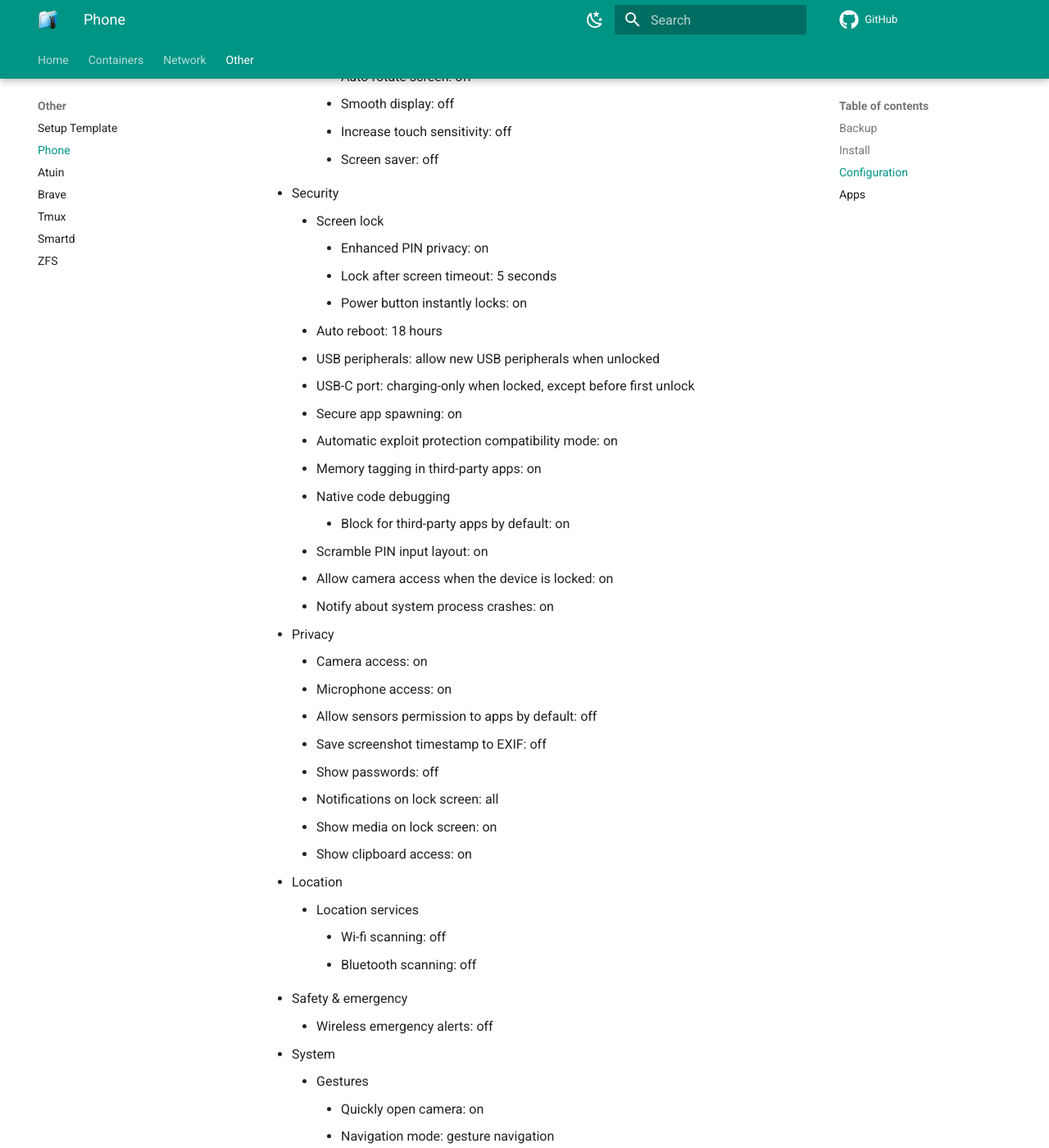
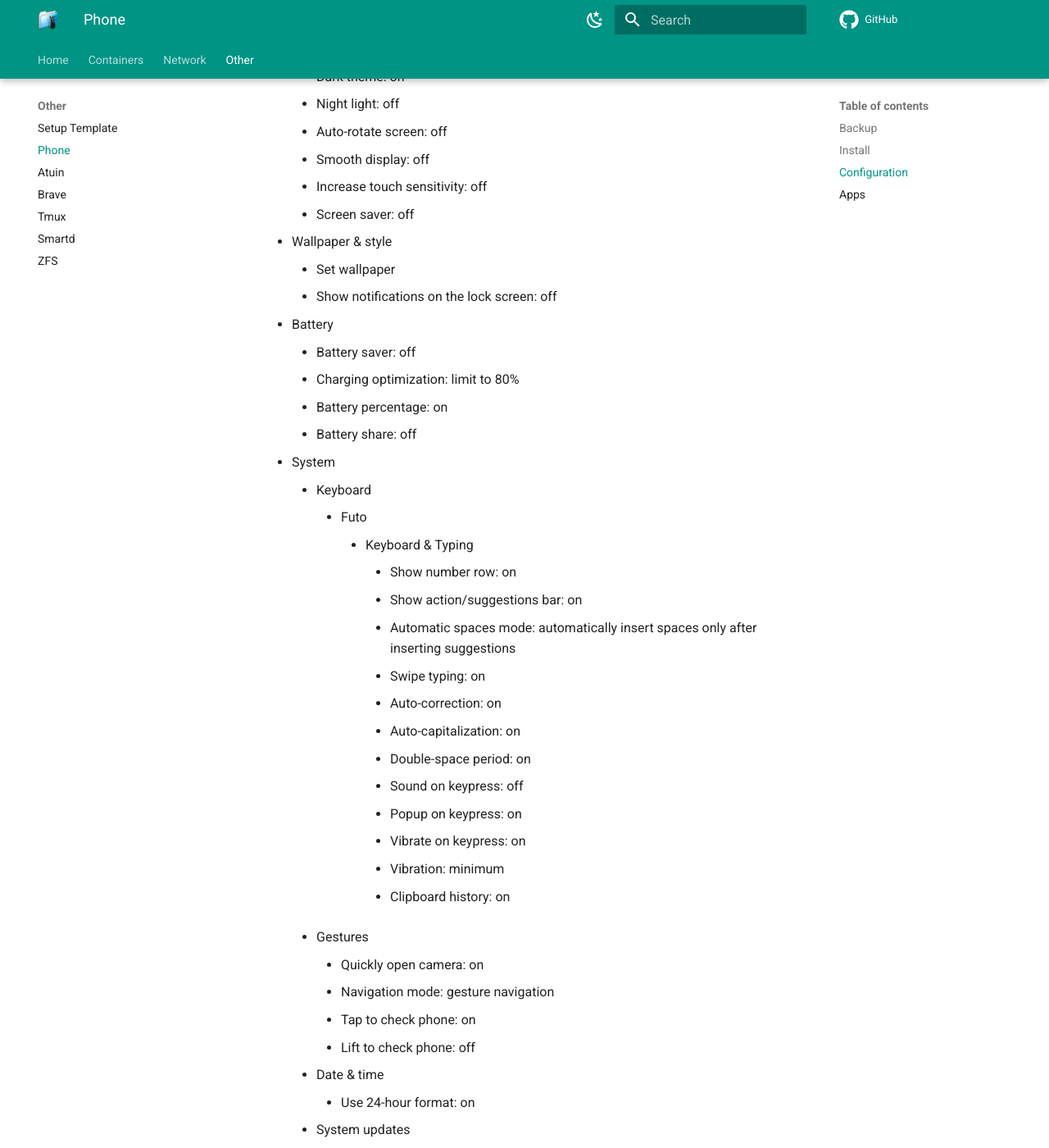
Before and after one commit to quietsy/advanced-configurations, an MkDocs documentation site: the page built from docs/phone.md, in a window 1280 px wide and 1400 px high, scrolled down 2989 px. Shown: the whole window at 82% size. Built offline with MkDocs 1.6.1 and Material for MkDocs 9.7.7, drawn with Linux system fonts in a browser that asks for light colours; comment, search, counter and statistics services are not loaded; some of the changed text lies outside the part shown.

Commit message:
Update phone

```diff
--- a/docs/phone.md
+++ b/docs/phone.md
@@ -33,7 +33,7 @@
 - Copy exports and snapshots back
 - Initial configuration
   - Network & Internet
-    - Private DNS: off
+    - Private DNS: quietsy.dns.domain.tld
     - Internet connectivity checks: off
     - Internet
       - Network preferences
@@ -72,9 +72,11 @@
     - Charging sounds and vibrations: off
     - Tap & click sounds: off
     - Always show icon when in vibrate mode: on
+    - Set ringtone and notification sound
   - Display
     - Adaptive brightness: on
     - Lock screen
+      - Privacy: don't show notifications at all
       - Shortcuts
         - Flashlight
         - Camera
@@ -83,45 +85,37 @@
       - Tap to check phone: on
       - Lift to check phone: off
       - Wake screen for notifications: on
-      - Screen timeout: 1 minute
-      - Dark theme: on
-      - Night light: off
-      - Auto-rotate screen: off
-      - Smooth display: off
-      - Increase touch sensitivity: off
-      - Screen saver: off
-  - Security
-    - Screen lock
-      - Enhanced PIN privacy: on
-      - Lock after screen timeout: 5 seconds
-      - Power button instantly locks: on
-    - Auto reboot: 18 hours
-    - USB peripherals: allow new USB peripherals when unlocked
-    - USB-C port: charging-only when locked, except before first unlock
-    - Secure app spawning: on
-    - Automatic exploit protection compatibility mode: on
-    - Memory tagging in third-party apps: on
-    - Native code debugging
-      - Block for third-party apps by default: on
-    - Scramble PIN input layout: on
-    - Allow camera access when the device is locked: on
-    - Notify about system process crashes: on
-  - Privacy
-    - Camera access: on
-    - Microphone access: on
-    - Allow sensors permission to apps by default: off
-    - Save screenshot timestamp to EXIF: off
-    - Show passwords: off
-    - Notifications on lock screen: all
-    - Show media on lock screen: on
-    - Show clipboard access: on
-  - Location
-    - Location services
-      - Wi-fi scanning: off
-      - Bluetooth scanning: off
-  - Safety & emergency
-    - Wireless emergency alerts: off
+    - Screen timeout: 1 minute
+    - Dark theme: on
+    - Night light: off
+    - Auto-rotate screen: off
+    - Smooth display: off
+    - Increase touch sensitivity: off
+    - Screen saver: off
+  - Wallpaper & style
+    - Set wallpaper
+    - Show notifications on the lock screen: off
+  - Battery
+    - Battery saver: off
+    - Charging optimization: limit to 80%
+    - Battery percentage: on
+    - Battery share: off
   - System
+    - Keyboard
+      - Futo
+        - Keyboard & Typing
+          - Show number row: on
+          - Show action/suggestions bar: on
+          - Automatic spaces mode: automatically insert spaces only after inserting suggestions
+          - Swipe typing: on
+          - Auto-correction: on
+          - Auto-capitalization: on
+          - Double-space period: on
+          - Sound on keypress: off
+          - Popup on keypress: on
+          - Vibrate on keypress: on
+          - Vibration: minimum
+          - Clipboard history: on
     - Gestures
       - Quickly open camera: on
       - Navigation mode: gesture navigation
@@ -131,16 +125,58 @@
       - Use 24-hour format: on
     - System updates
       - Require battery above warning: on
-      - Require device to be charging: on
+      - Require device to be charging: off
       - Automatic reboot: on
     - Developer options
       - OEM unlocking: off
       - USB debugging: off
       - Wireless debugging: off
       - Mobile data always active: off
-      - Disable bluetooth LE audio hardware offload: off
+      - Disable bluetooth LE audio hardware offload: on
+  - Security & privacy
+    - Security
+      - Screen lock
+        - Scramble PIN input layout: on
+        - Enhanced PIN privacy: on
+        - Lock after screen timeout: 5 seconds
+        - Power button instantly locks: on
+        - Allow camera access when locked: on
+      - Fingerprint unlock
+        - Add both hands
+        - Use for screen unlocking: on
+    - Privacy
+      - Camera access: on
+      - Microphone access: on
+      - Show clipboard access: on
+      - Show passwords: off
+      - Allow sensors permission to apps by default: off
+      - Save screenshot timestamp to EXIF: off
+      - Notifications on lock screen: all
+      - Show media on lock screen: on
+    - Exploit protection
+      - Auto reboot: 18 hours
+      - USB-C port: charging-only when locked, except before first unlock
+      - Hardened memory allocator: disable camera
+      - Memory tagging: check
+      - Native code debugging: check, disable protonmail
+      - Webview JIT: check, disable PDF viewer
+      - DCL via memory: check, allow google play services, vanadium
+      - DCL via storage: off
+      - Secure app spawning: on
+    - More privacy & security
+      - Allow sensors permission to apps by default: off
+      - Notify about system process crashes: on
+      - Automatic exploit protection compatibility mode: on
+  - Location
+    - Location services
+      - Wi-fi scanning: off
+      - Bluetooth scanning: off
+  - Safety & emergency
+    - Wireless emergency alerts: off
 
 ## Apps
+
+App store priority for installation: google play store > obtainium (github) > obtainium (f-droid)
 
 - Audiobookshelf
   - Permissions: network
@@ -161,9 +197,6 @@
 - Discord
   - Permissions: network, notifications
   - Background usage: optimized
-- F-Droid (foss app store)
-  - Permissions: network, notifications
-  - Background usage: optimized
 - Finamp (music)
   - Permissions: network
   - Background usage: optimized
@@ -173,12 +206,12 @@
 - Floccus (bookmark sync)
   - Permissions: network
   - Background usage: off
+- FUTO keyboard
+  - Permissions: microphone
+  - Background usage: optimized
 - Gadgetbridge (cloudless gadgets)
   - Permissions: calendar, call logs, contacts, location, nearby devices, network, notifications, phone, sensors, sms
   - Background usage: unrestricted
-- Gboard (without network permissions)
-  - Permissions: none
-  - Background usage: none
 - Google Play Services (sandboxed)
   - Permissions: network
   - Background usage: unrestricted
```
Also changed, not shown: other parts of docs/phone.md (+9 -6 lines).
